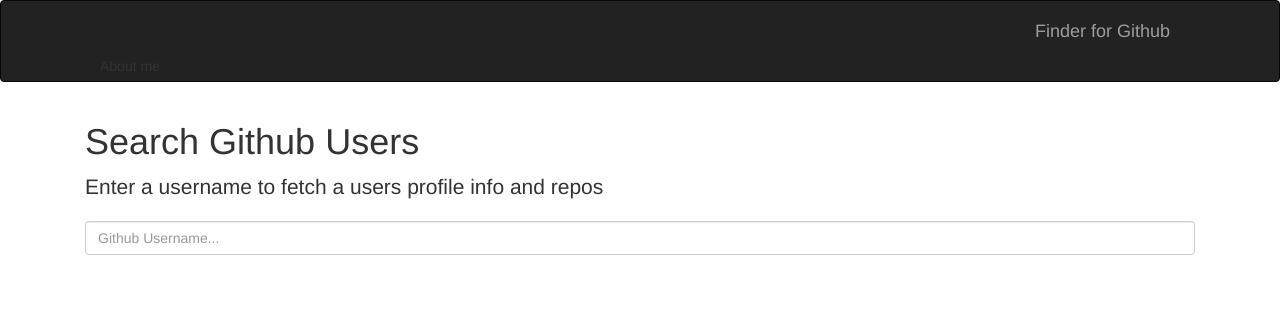
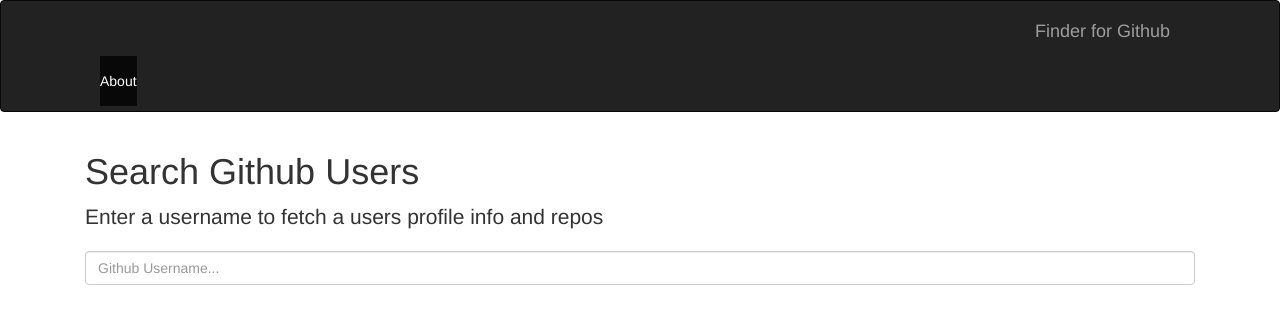
Before and after one commit to AshwiniBS/Finder-for-GitHub, a plain HTML site: page index.html in a window 1280 px wide. Drawn offline with nearby package versions, Linux system fonts and the light colour scheme.

Commit message:
Update index.html

```diff
--- a/index.html
+++ b/index.html
@@ -26,7 +26,9 @@
         </div>
         <div id="navbar" class="collapse navbar-collapse">
           <ul class="nav navbar-nav">
-              <li>About me </li>
+               <li class="nav-item active">
+                      <a class="nav-link" href="about.html">About <span class="sr-only">(current)</span></a>
+               </li>
           </ul>
         </div><!--/.nav-collapse -->
       </div>
@@ -44,8 +46,6 @@
   </head>
 
   <body>
-
-
 
             <div class="container">
 
```
Lines whose indentation alone changed are shown as unchanged.
